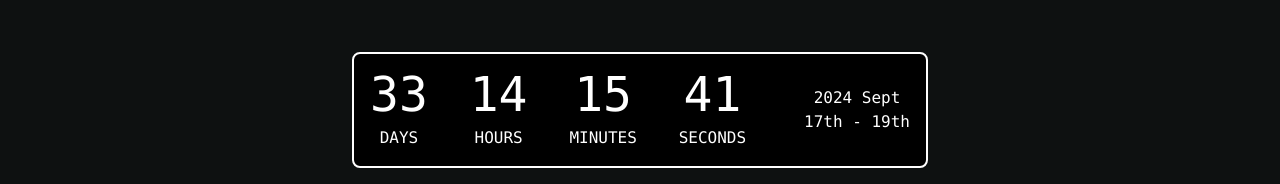
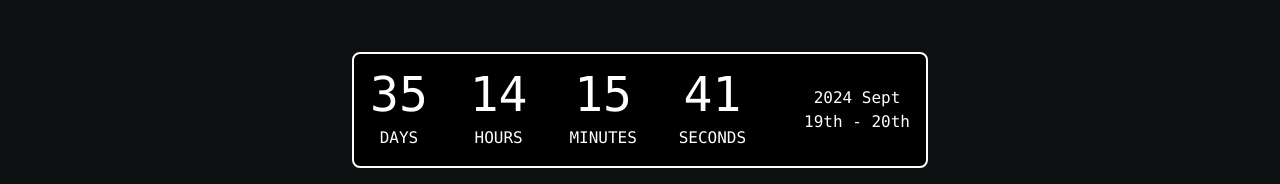
Before and after one commit to yogitheboss/techfest36garh, a React (Vite) app: page / in a window 1280 px wide. Shown: the part 540-724 px from the top of the page. Built offline with nearby package versions, Linux system fonts and the light colour scheme.

Commit message:
corrected date and robo brouchure file error

```diff
--- a/src/assets/events.json
+++ b/src/assets/events.json
@@ -15,7 +15,7 @@
         "location": "online",
         "description": "A competition where teams build and program robots to complete specific tasks. Perfect for robotics enthusiasts and engineers.",
         "image": "robo.jpeg",
-        "file": "/assets/rhr.docx"
+        "file": "/rhr.docx"
     },
     {
         "name": "Student Research Papers",
--- a/src/components/Tech36.jsx
+++ b/src/components/Tech36.jsx
@@ -5,7 +5,7 @@ import { Link } from "react-router-dom";
 
 const Tech36 = ({ setEvent }) => {
   const calculateTimeLeft = () => {
-    const eventDate = new Date("2024-09-17T00:00:00"); // Set the event start date
+    const eventDate = new Date("2024-09-19T00:00:00"); // Set the event start date
     const currentTime = new Date();
     const difference = eventDate - currentTime;
 
@@ -211,7 +211,7 @@ const Tech36 = ({ setEvent }) => {
           </div>
           <div className="text-xs sm:text-sm md:text-base font-light flex flex-col justify-center items-center pl-4">
             <span>2024 Sept</span>
-            <span>17th - 19th</span>
+            <span>19th - 20th</span>
           </div>
         </div>
       </div>
```
Also changed, not shown: 1 other file (tests, documents, lock files or other folders).
